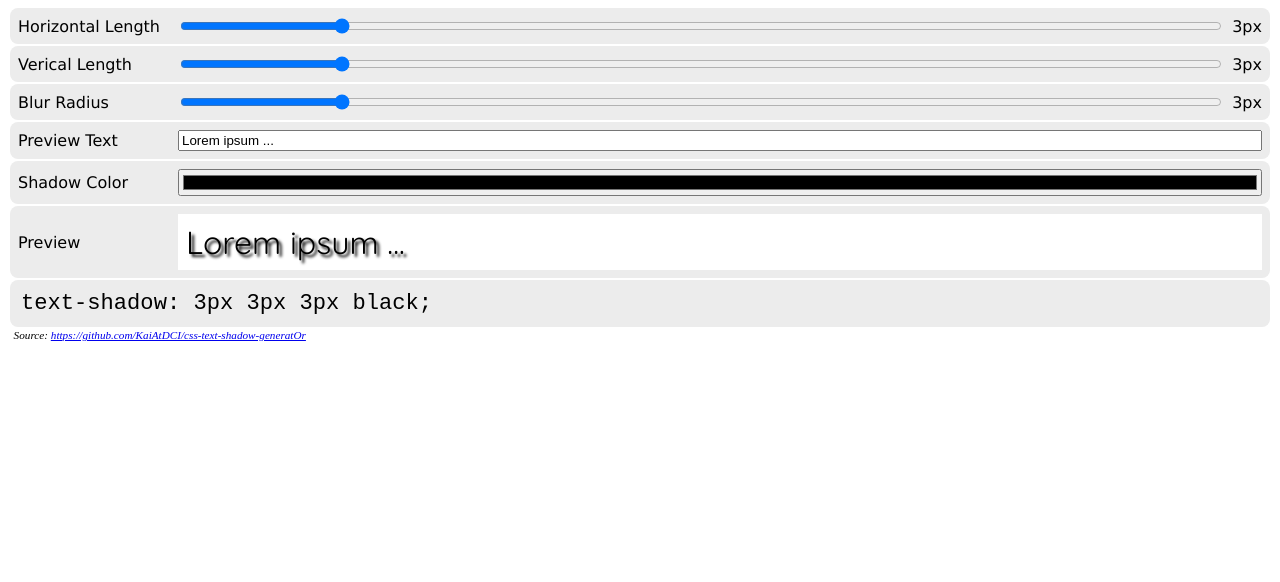
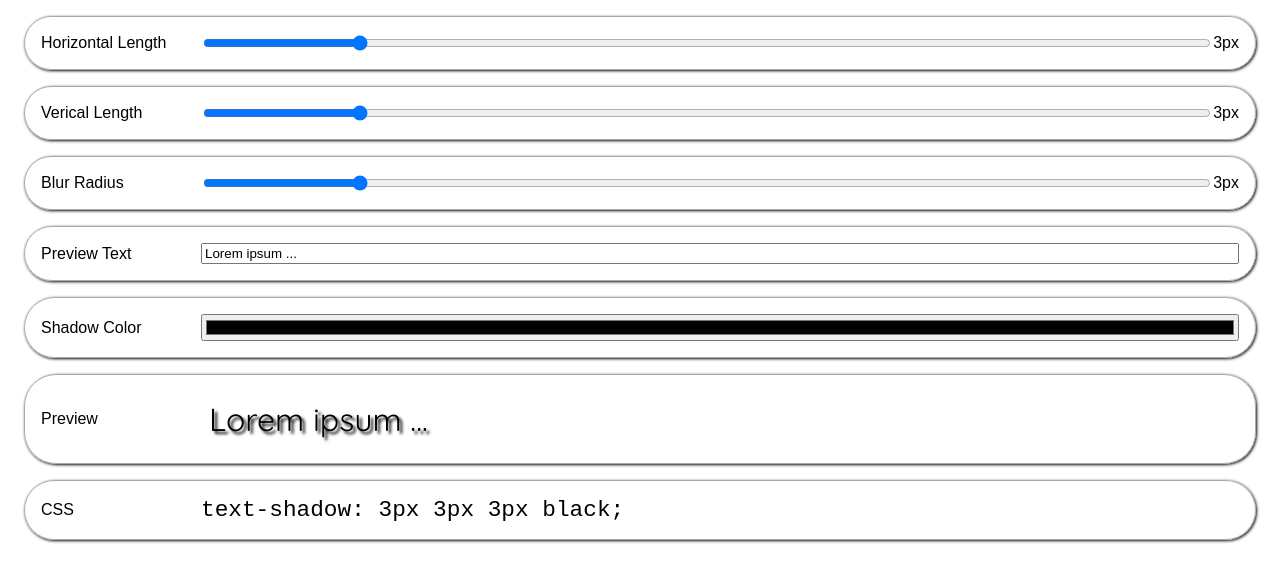
Before and after one commit to KaiGrube/vue-css-text-shadow-generator, a plain HTML site: page index.html in a window 1280 px wide. Drawn offline with nearby package versions, Linux system fonts and the light colour scheme.

Commit message:
minor changes, added readme

```diff
--- a/index.html
+++ b/index.html
@@ -3,8 +3,8 @@
 
 <head>
     <meta charset="UTF-8">
-        <meta name="viewport" content="width=device-width, initial-scale=1.0">
-        <title>CSS Text Shadow GeneratOr</title>
+    <meta content="width=device-width, initial-scale=1.0" name="viewport">
+    <title>CSS Text Shadow Generator</title>
     <script src="https://unpkg.com/vue@next"></script>
 
     <style>
@@ -13,117 +13,85 @@
         .box {
             display: flex;
             align-items: center;
-              padding: .5em;
-              margin: 2px;
-              border-radius: .5rem;
-              font-family: Verdana, Geneva, Tahoma, sans-serif;
-              background-color: rgb(236, 236, 236);
-            }
-
-            .box:hover {
-              background-color:rgb(226, 226, 226);
+            padding: 1em;
+            margin: 1em;
+            border-radius: 2em;
+            border: 1px solid darkgray;
+            font-family: Orbitron, sans-serif;
+            box-shadow: 1px 1px 3px #0b0e0b;
         }
 
         .box-label {
             width: 10em;
-
-            }
-
-            label {
-              overflow: hidden;
-							white-space: nowrap;
-            }
-
-            .range-value {
-              padding-left: 0.5em;
         }
 
         input {
             flex-grow: 1;
         }
 
-            #preview {
+        .preview {
             flex-grow: 1;
             padding: .25em;
-							background-color: white;
             text-align: left;
             font-size: 2em;
             font-family: 'Quicksand', sans-serif;
         }
 
         .code {
-              font-size: 1.7em;
+            font-size: 1.75em;
             font-family: monospace;
-            }
-
-            footer {
-                padding-left: 0.5em;
-                font-size: 0.7em;
-                font-style: italic;
-                background-color: white;
         }
     </style>
 </head>
 
 <body>
     <div id="generatorApp">
-            <div>
         <div class="box">
-                    <label for="horizontal-length" class="box-label">Horizontal Length</label>
-                    <input id="horizontal-length" type="range" min="0" max="20" v-model="offsetX">
+            <label class="box-label" for="horizontal-length">Horizontal Length</label>
+            <input id="horizontal-length" max="20" min="0" type="range" v-model="offsetX">
             <div class="range-value">
                 {{offsetX}}px
             </div>
         </div>
 
         <div class="box">
-                    <label for="vertical-length" class="box-label">Verical Length</label>
-                    <input id="vertical-length" type="range" min="0" max="20" v-model="offsetY">
+            <label class="box-label" for="vertical-length">Verical Length</label>
+            <input id="vertical-length" max="20" min="0" type="range" v-model="offsetY">
             <div class="range-value">
                 {{offsetY}}px
             </div>
         </div>
 
         <div class="box">
-                    <label for="blur-radius" class="box-label">Blur Radius</label>
-                    <input id="blur-radius" type="range" min="0" max="20" v-model="blurRadius">
+            <label class="box-label" for="blur-radius">Blur Radius</label>
+            <input id="blur-radius" max="20" min="0" type="range" v-model="blurRadius">
             <div class="range-value">
                 {{blurRadius}}px
             </div>
         </div>
 
         <div class="box">
-                    <label for="text" class="box-label">Preview Text</label>
-                    <input id="text" type="text" min="0" max="50" v-model="text">
+            <label class="box-label" for="text">Preview Text</label>
+            <input id="text" max="50" min="0" type="text" v-model="text">
         </div>
 
         <div class="box">
-                    <label for="color" class="box-label">Shadow Color</label>
+            <label class="box-label" for="color">Shadow Color</label>
             <input id="color" type="color" v-model="color">
         </div>
 
         <div class="box">
-									<label for="preview" class="box-label">Preview</label>
-                  <div id="preview" :style="style">
+            <label class="box-label">Preview</label>
+            <div :style="style" class="preview">
                 {{text}}
             </div>
         </div>
 
-
-                <div class="code box">
-                    {{style}}
-                </div>
-
+        <div class="box">
+            <label class="box-label" for="color">CSS</label>
+            <div class="code">{{style}}</div>
         </div>
     </div>
-
-        <footer class="footer">
-            Source:
-            <a href="https://github.com/KaiAtDCI/css-text-shadow-generatOr">
-                https://github.com/KaiAtDCI/css-text-shadow-generatOr
-            </a>
-        </footer>
-
 </body>
 
 <script>
@@ -138,7 +106,7 @@
       }
     },
     computed: {
-                style: function() {
+      style: function () {
         return 'text-shadow: '
           + this.offsetX + 'px '
           + this.offsetY + 'px '
@@ -152,5 +120,4 @@
   Vue.createApp(generatorApp).mount('#generatorApp');
 
 </script>
-
 </html>
```
Also changed, not shown: iframe-test.html (deleted, +0 -21 lines), 2 other files. Lines whose indentation alone changed are shown as unchanged.
